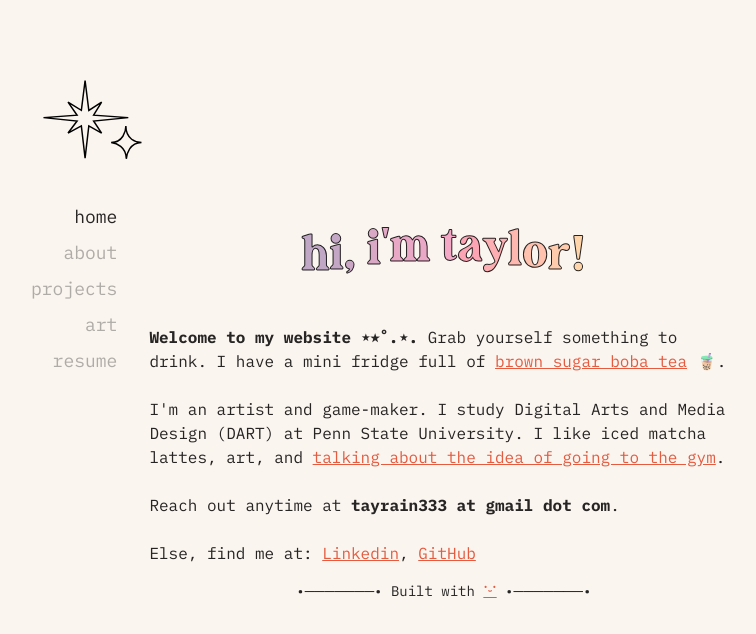
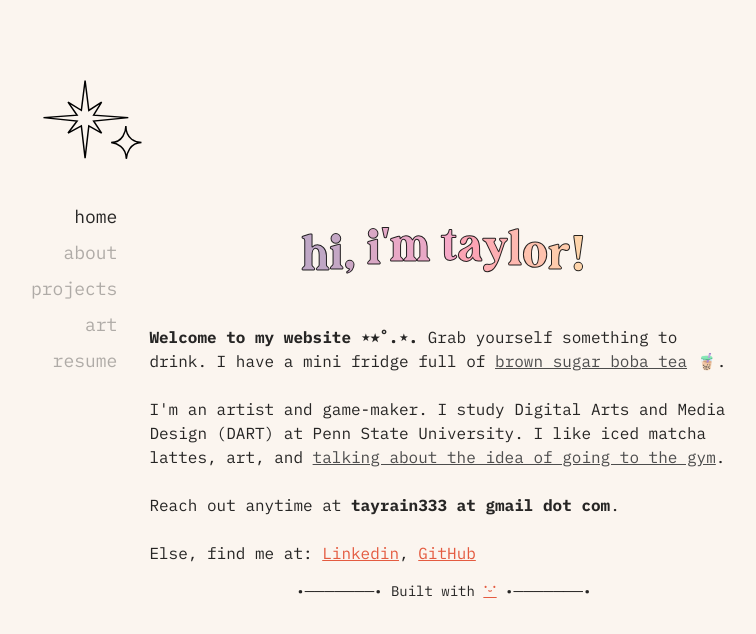
Before and after one commit to ruwkia/taylorsmith, a Next.js app: page / in a window 1280 px wide. Shown: the top 634 px of the page, without its empty margins (253-1009 px from the left). Built offline with nearby package versions, Linux system fonts and the light colour scheme.

Commit message:
Update globals.css

```diff
--- a/styles/globals.css
+++ b/styles/globals.css
@@ -183,24 +183,3 @@ h2 {
     transform: translateY(0em);
   }
 }
-@layer base {
-  /* 1) Only underline & color links inside your main content wrapper */
-  .body a {
-    text-decoration: underline;
-    color: #e45b40;
-    cursor: pointer;
-  }
-  .body a:hover {
-    opacity: 0.5;
-  }
-
-  /* 2) Force nav links (home/projects/etc.) back to default styling */
-  nav a {
-    text-decoration: none;
-    color: inherit;
-    cursor: pointer;
-  }
-  nav a:hover {
-    opacity: 1;
-  }
-}
```
